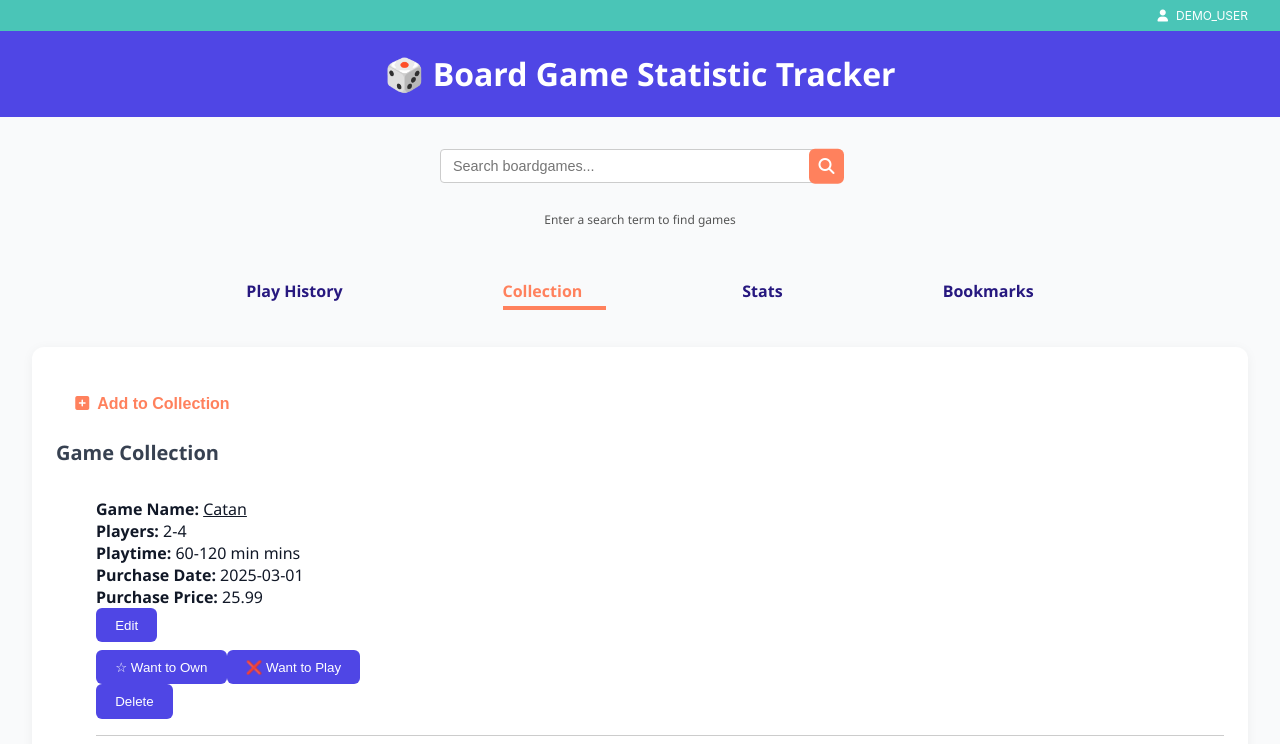
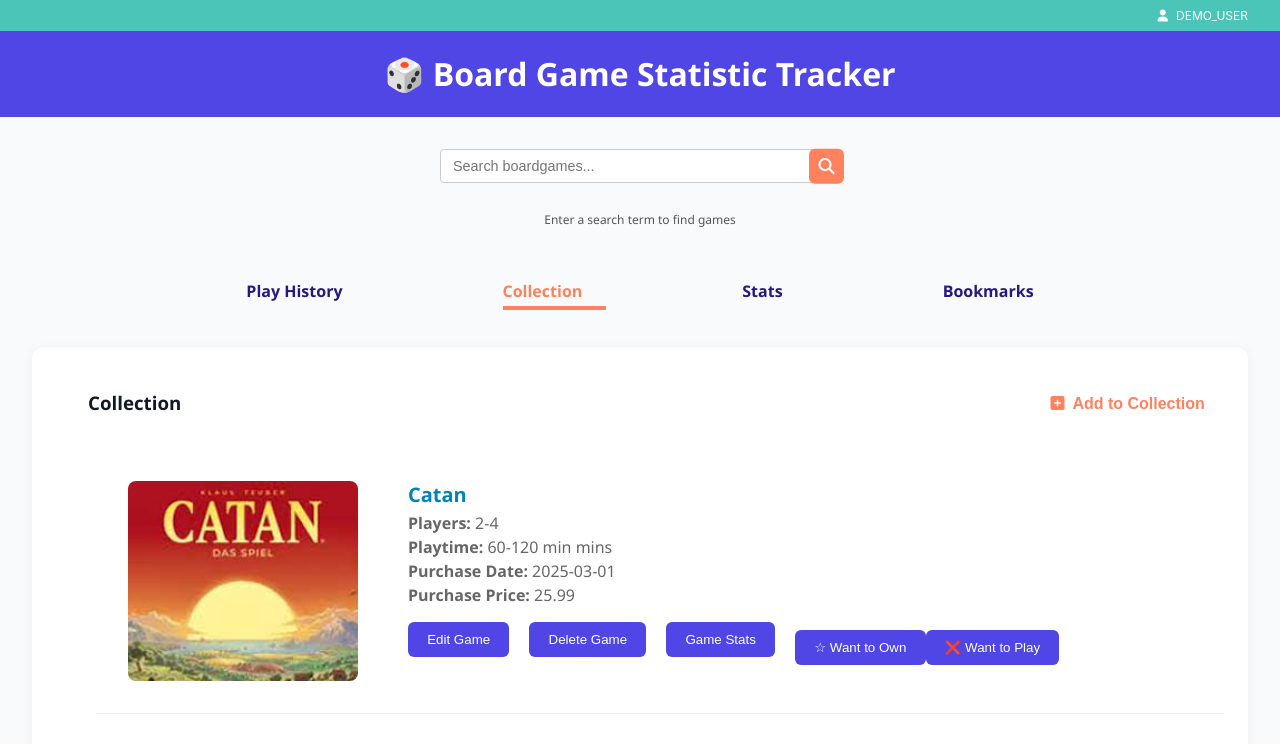
Before and after one commit to kwags/bgst, a React (Create React App) app: page /collection in a window 1280 px wide. Shown: the top 744 px of the page. Built offline with nearby package versions, Linux system fonts and the light colour scheme.

Commit message:
Connected collection mockAPI data with boardgame mockAPI data to use image and id from boardgame mockAPI data. Added css styling to Colleciton list.

```diff
--- a/src/App.js
+++ b/src/App.js
@@ -79,9 +79,9 @@ function App() {
               <div ref={gameSessionFormRef}></div>
               {/* Add a Play Session Button and Slide Panel */}
               <section className="app-section">
-                <div className="play-history-header">
-                  <h3 className="play-history-title">Play History</h3>
-                  <button className="add-session-button" onClick={() => setShowSessionForm(true)}><i className="fas fa-plus-square"></i>Add Play Session</button>
+                <div className="section-header">
+                  <h3 className="section-title">Play History</h3>
+                  <button className="add-button" onClick={() => setShowSessionForm(true)}><i className="fas fa-plus-square"></i>Add Play Session</button>
                 </div>
                 <SlidePanel show={showSessionForm}
                   onClose={() => { setShowSessionForm(false); setEditingPlayHistoryItem(null); setSelectedGameForSession(""); }}
@@ -99,7 +99,6 @@ function App() {
 
                 </SlidePanel>
 
-
                 <PlayHistory items={playHistory} setItems={setPlayHistory} bookmarks={bookmarks} setBookmarks={setBookmarks} userId={userId} onEdit={(item) => {
                     setEditingPlayHistoryItem(item);
                     setSelectedGameForSession(item.name);
@@ -112,8 +111,10 @@ function App() {
           <Route path="/collection" element={
               <main className="app-main">
                 <section className="app-section">
-                <button className="add-session-button" onClick={() => setShowCollectionForm(true)}><i className="fas fa-plus-square"></i>Add to Collection</button>
-
+                <div className="section-header">
+                  <h3 className="section-title">Collection</h3>
+                  <button className="add-button" onClick={() => setShowCollectionForm(true)}><i className="fas fa-plus-square"></i>Add to Collection</button>
+                </div>
                 <SlidePanel
                   show={showCollectionForm}
                   onClose={() => {
--- a/src/Collection.js
+++ b/src/Collection.js
@@ -3,38 +3,55 @@
 import React from 'react';
 import { Link } from 'react-router-dom';
 import BookmarkButtons from './BookmarkButtons';
+import { useNavigate } from 'react-router-dom';
+import styles from './styles/PlayHistory.module.css';
+
 
 function Collection({ items, setItems, onEdit, onAddSession, bookmarks, setBookmarks, userId }) {
   const deleteGame = (id) => {
     setItems(items.filter(item => item.id !== id));
   };
 
+  const navigate = useNavigate();
+
   return (
-    <div>
-      <h2>Game Collection</h2>
-      <ul>
+    <div className={styles.container}>
+      <ul className={`${styles.list} ${styles.leftAlignedList}`}>
         {items.map(item => (
-          <div key={item.id} style={{ borderBottom: "1px solid #ccc", padding: "1rem 0" }}>
-            <strong>Game Name: </strong>
-            <Link to={`/game/${encodeURIComponent(item.name)}`} style={{ textDecoration: 'underline', color: 'inherit' }}>
+          <li key={item.id} className={`${styles.listItem} ${styles.leftCard}`}>
+            <div className={styles.cardContent}>
+            {item.image && (
+                <div className={styles.imageMask}>
+                  <img src={item.image} alt={item.name} className={styles.gameImage} />
+                </div>
+              )}
+              <div className={`${styles.gameDetails} ${styles.leftDetails}`}>
+              <h3 className={styles.gameName}>
+                  <Link
+                    to={`/game/${encodeURIComponent(item.name)}`}
+                    style={{ textDecoration: 'none', color: '#0082BC' }}
+                  >
                     {item.name}
-            </Link><br />
-            <strong>Players:</strong> {item.players}<br />
-            <strong>Playtime:</strong> {item.estimatedTime} mins<br />
-            <strong>Purchase Date:</strong> {item.purchaseDate}<br />
-            <strong>Purchase Price:</strong> {item.purchasePrice}<br />
-
+                  </Link>
+                </h3>
+                <p className={styles.gameInfo}><strong>Players:</strong> {item.players}</p>
+                <p className={styles.gameInfo}><strong>Playtime:</strong> {item.estimatedTime} mins</p>
+                <p className={styles.gameInfo}><strong>Purchase Date:</strong> {item.purchaseDate}</p>
+                <p className={styles.gameInfo}><strong>Purchase Price:</strong> {item.purchasePrice}</p>
+                <div className={styles.buttonGroup}>
                    {/* <button onClick={() => onAddSession(item.name)}>Add Session</button> */}
-            <button onClick={() => onEdit(item)}>Edit</button>
-
+                  <button onClick={() => onEdit(item)}>Edit Game</button>
+                  <button onClick={() => deleteGame(item.id)}>Delete Game</button>
+                  <button onClick={() => navigate(`/stats/${item.gameId}`)}>Game Stats</button>
                   <BookmarkButtons
                     gameId={item.gameId}
                     bookmarks={bookmarks}
                     setBookmarks={setBookmarks}
                   />
-
-            <button onClick={() => deleteGame(item.id)}>Delete</button>
                 </div>
+              </div>
+            </div>
+          </li>
         ))}
       </ul>
     </div>
--- a/src/mockAPI.js
+++ b/src/mockAPI.js
@@ -234,28 +234,28 @@ export const saveCollectionItem = async (collectionItem) => {
 
 
 // Simulate fetching all collection items
-export const fetchCollection = async () => {
-  return new Promise((resolve) => {
-    setTimeout(() => {
-      const collection = mockData.collection.map(item => {
-        const game = mockData.boardgames.find(g => g.id === item.gameId) || {
-          name: 'Unknown',
-          players: 'Unknown',
-          estimatedTime: 'Unknown',
-        };
-        return {
-          id: item.id,
-          name: game.name,
-          players: game.players,
-          estimatedTime: game.estimatedTime,
-          purchaseDate: item.purchaseDate,
-          purchasePrice: item.purchasePrice,
-        };
-      });
-      resolve(collection);
-    }, 500);
+export async function fetchCollection() {
+  const collection = mockData.collection.map(session => {
+    const game = mockData.boardgames.find(game => game.id === session.gameId);
+    const user = mockData.users.find(user => user.id === session.userId);
+
+    return {
+      id: session.id,
+      userId: session.userId,
+      username: user ? user.username : "Unknown",
+      gameId: game ? game.id : null,
+      name: game ? game.name : "Unknown",
+      image: game ? game.image : null,
+      players: game.players,
+      estimatedTime: game.estimatedTime,
+      purchaseDate: session.purchaseDate,
+      purchasePrice: session.purchasePrice,
+    };
   });
-};
+  return collection;
+}
+
+
 
 // Simulate fetching user-specific collection items
 export const fetchUserCollection = async (userId) => {
--- a/src/styles/App.css
+++ b/src/styles/App.css
@@ -61,8 +61,7 @@
   color: #374151;
 }
 
-
-.add-session-button {
+.add-button {
   background-color: transparent;
   color: #FF815D;
   font-size: 1rem;
@@ -71,7 +70,7 @@
   padding-top: 1.5rem;
 }
 
-.add-session-button i {
+.add-button i {
   font-size: 1rem;
   padding-right: .5rem;
 }
@@ -83,13 +82,13 @@
   text-align: center;
 }
 
-.play-history-header {
+.section-header {
   display: flex;
   justify-content: space-between;
   align-items: center;
 }
 
-.play-history-title {
+.section-title {
   display: flex;
   justify-content: space-between;
   align-items: center;
```
Lines whose indentation alone changed are shown as unchanged.
